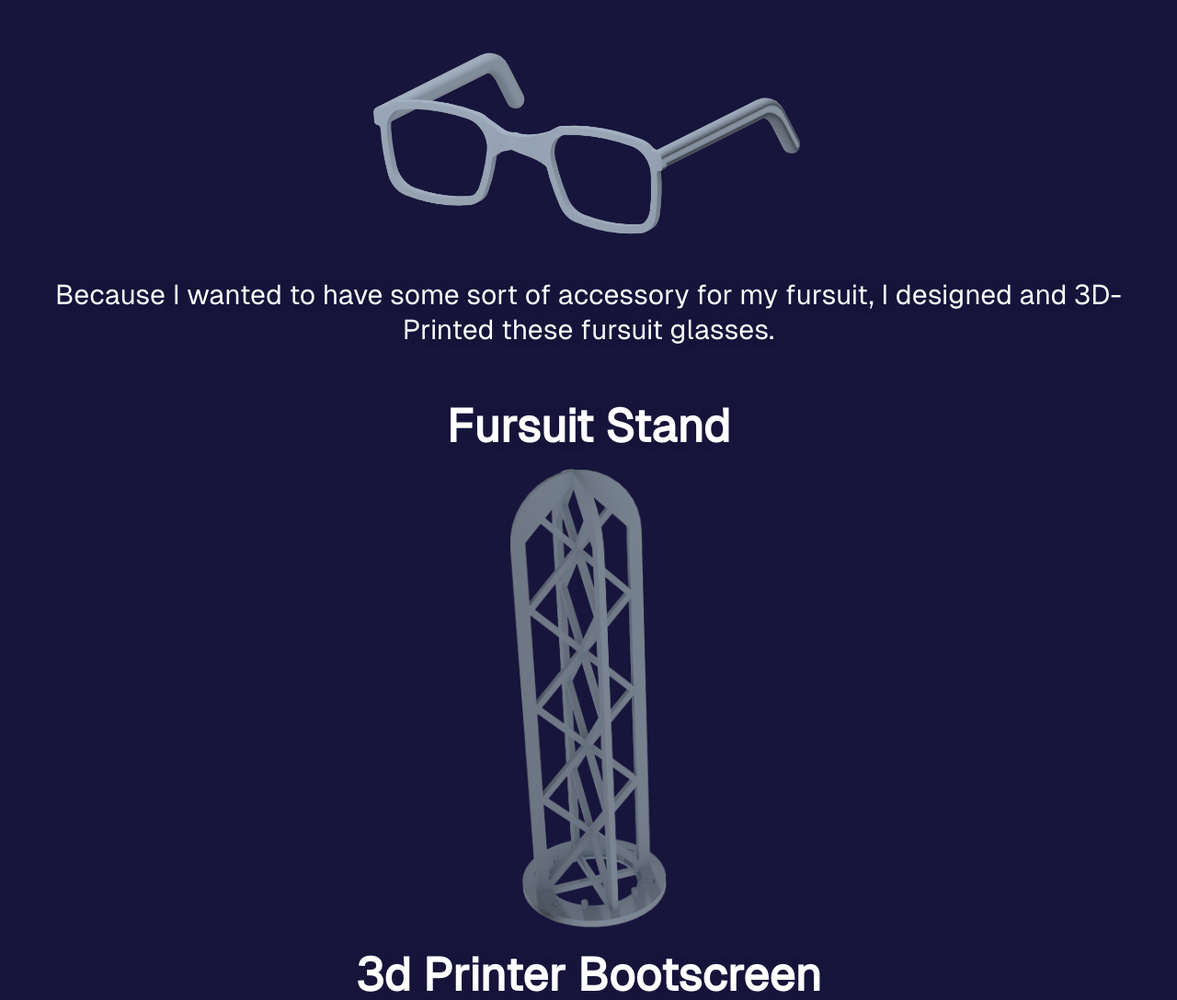
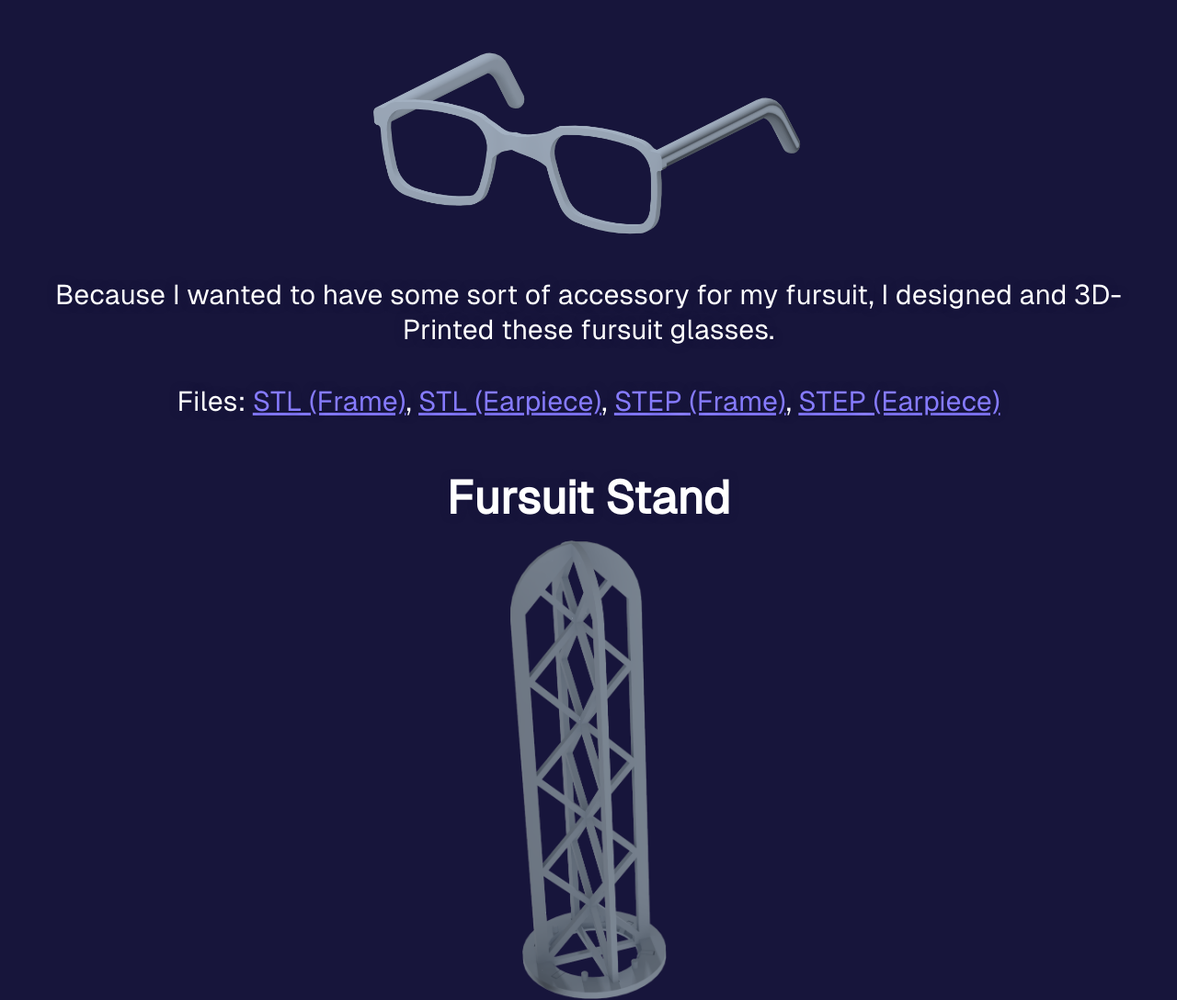
Before and after one commit to OliverBleen/oliverbleen.net, a PHP site: page /projects in a window 1280 px wide. Shown: the part 504-1592 px from the top of the page at 92% size. Run offline with PHP 8.4, Linux system fonts and the light colour scheme.

Commit message:
Add Download links for glasses files

```diff
--- a/projects/index.php
+++ b/projects/index.php
@@ -65,6 +65,11 @@
         <h2>Fursuit Glasses</h2>
         <img src="files/render_glasses.png"></img>
         <p>Because I wanted to have some sort of accessory for my fursuit, I designed and 3D-Printed these fursuit glasses.</p>
+        <p class="link-container">Files:
+          <a href="files/fursuit_glasses_frame.stl">STL (Frame)</a>,
+          <a href="files/fursuit_glasses_earpiece.stl">STL (Earpiece)</a>,
+          <a href="files/fursuit_glasses_frame.stp">STEP (Frame)</a>,
+          <a href="files/fursuit_glasses_earpiece.stp">STEP (Earpiece)</a></p>
       </div>
       <div id="Fursuit_Stand" class="image-height-limited">
         <h2>Fursuit Stand</h2>
```
Also changed, not shown: 8 other files.
